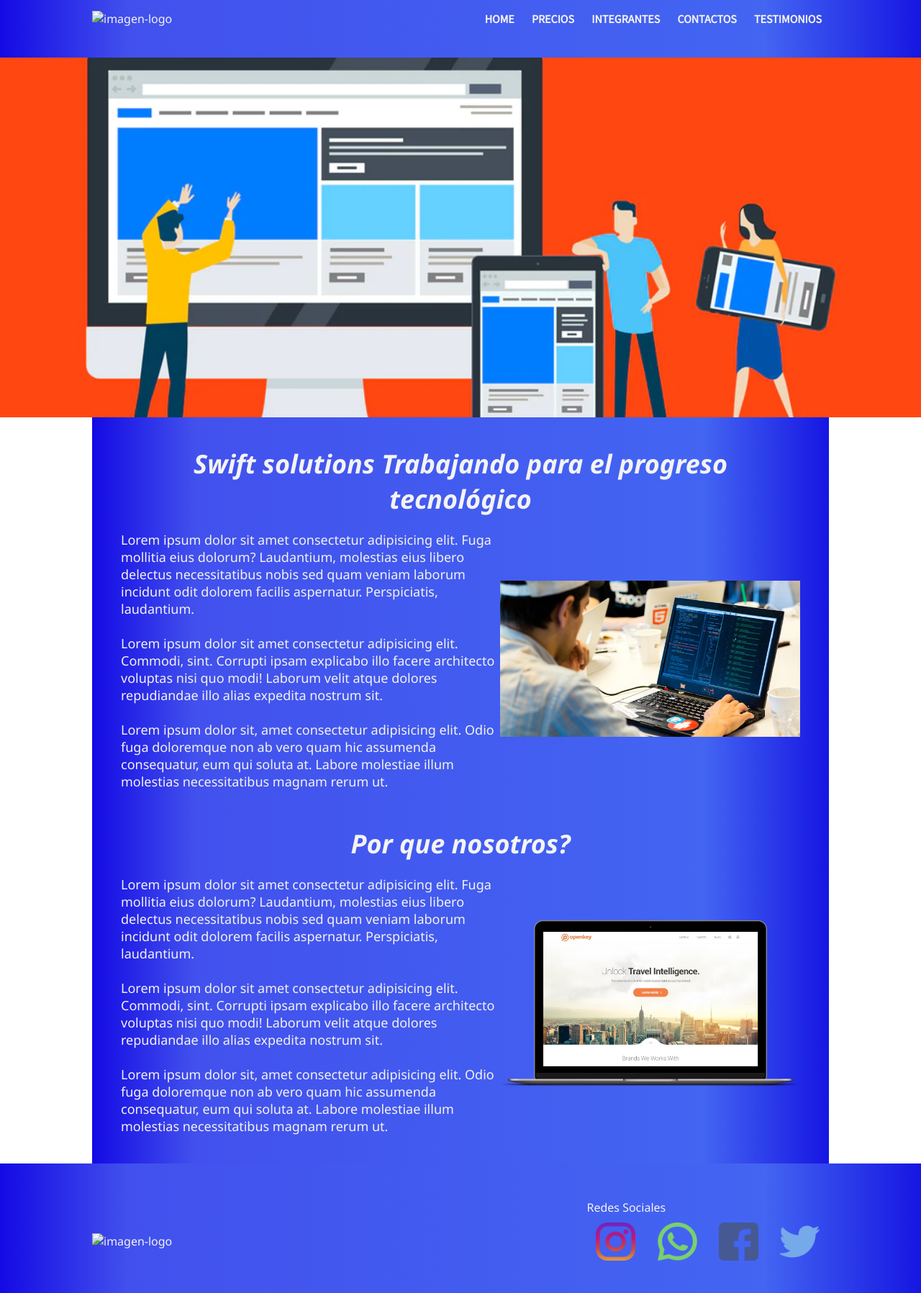
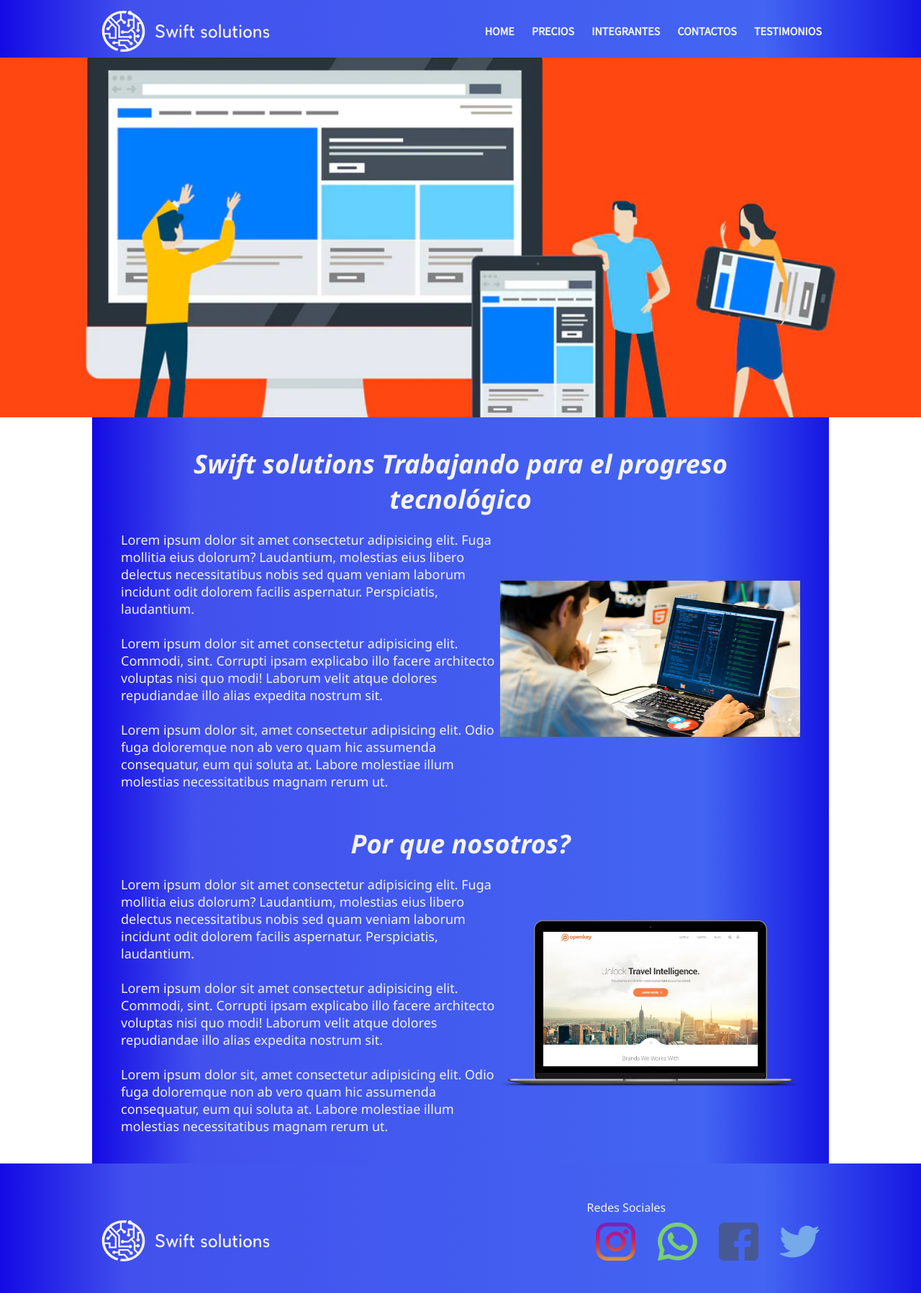
Before and after one commit to Kushian01100111/Proyecto-Final-CoderHouse, a plain HTML site: page index.html in a window 1280 px wide. Shown: the whole page at 72% size. Drawn offline with Linux system fonts and the light colour scheme; the site is published under a folder, as on GitHub Pages, so addresses that start at the root find nothing; a web font is replaced by a local one.

Commit message:
Correccion de imagenes de logos no mostrandose

```diff
--- a/index.html
+++ b/index.html
@@ -17,7 +17,7 @@
     </label>
     <header>
         <nav>
-            <img src="/image/svg.svg" alt="imagen-logo" class="logoEmpresa">
+            <img src="image/svg.svg" alt="imagen-logo" class="logoEmpresa">
             <ul>
                 <li><a href="index.html" class="linksNavegacion">HOME</a></li>
                 <li><a href="views/precios.html" class="linksNavegacion">PRECIOS</a></li>
@@ -61,7 +61,7 @@
     </main>
     <footer>
         <section>
-           <img src="/image/svg.svg" alt="imagen-logo" class="logoEmpresa filtro">
+           <img src="image/svg.svg" alt="imagen-logo" class="logoEmpresa filtro">
             <div class="container">
                 <div>
                     <span>Redes Sociales</span>
```
Also changed, not shown: views/contacto.html (+1 -1 lines), views/integrantes.html (+1 -1 lines), views/precios.html (+1 -1 lines), views/testimonios.html (+1 -1 lines).
